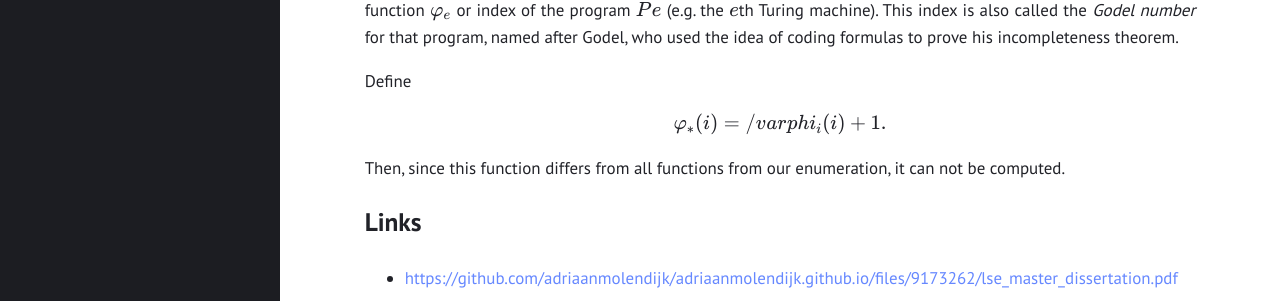
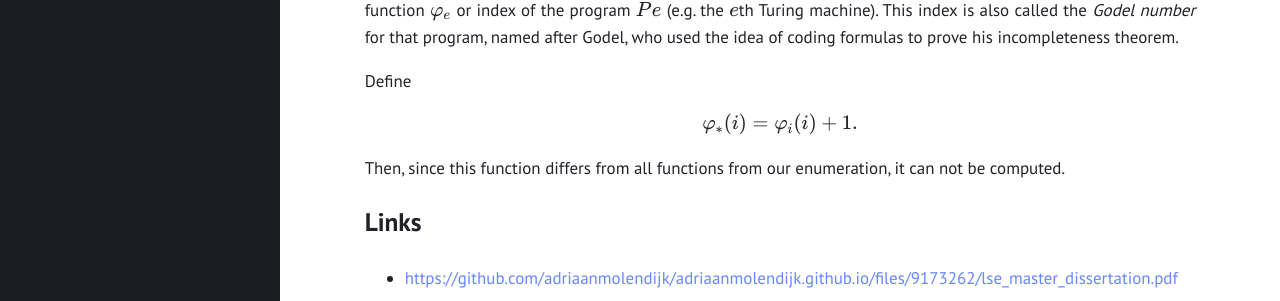
Before and after one commit to adriaanmolendijk/adriaanmolendijk.github.io, a Jekyll site: the page built from _posts/2022-07-23-computability-theory.md, in a window 1280 px wide and 900 px high, scrolled down 1008 px. Shown: the part 527-828 px from the top of the window. Built offline with Jekyll 4.4.1, drawn with Linux system fonts in a browser that asks for light colours.

Commit message:
Fix typo

```diff
--- a/_posts/2022-07-23-computability-theory.md
+++ b/_posts/2022-07-23-computability-theory.md
@@ -45,7 +45,7 @@ Now comes the fun part. Fix such an enumeration by $$\varphi_0, \varphi_1, \varp
 Define
 
 
-$$\varphi_*(i) = /varphi_i(i) + 1.$$
+$$\varphi_*(i) = \varphi_i(i) + 1.$$
 
 
 Then, since this function differs from all functions from our enumeration, it can not be computed.
```
